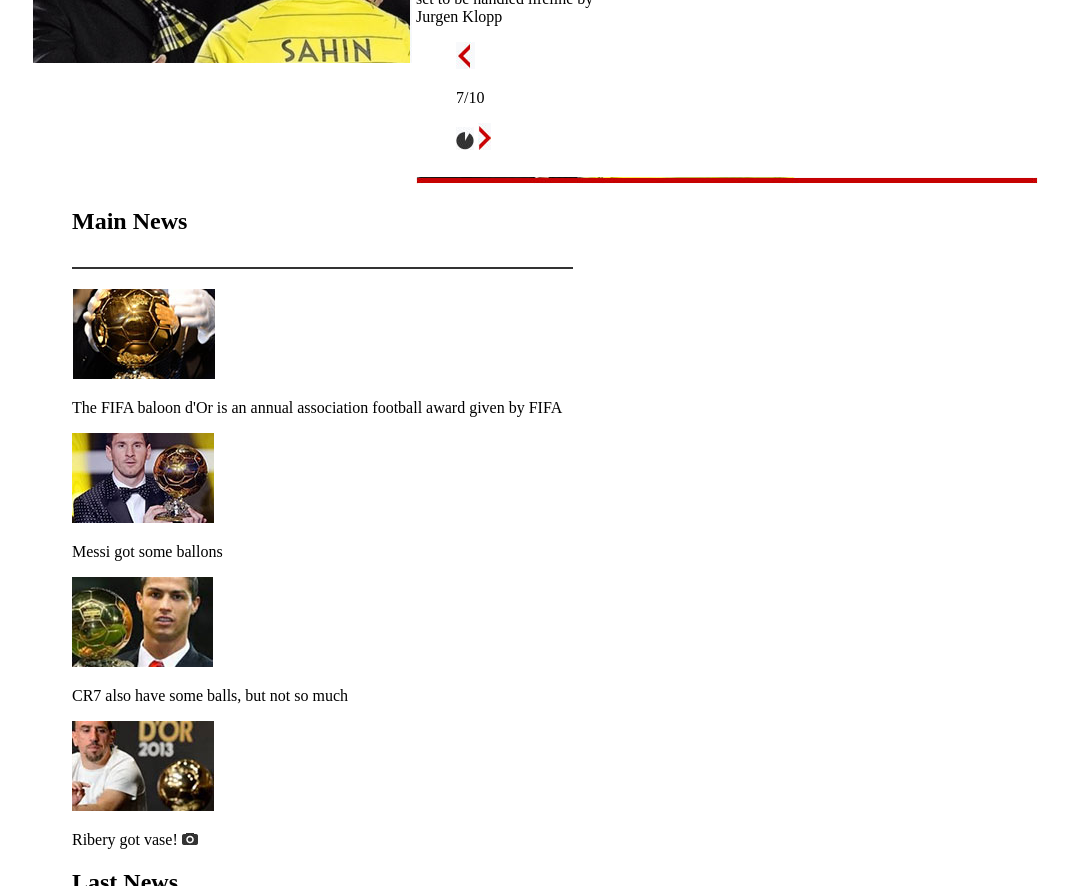
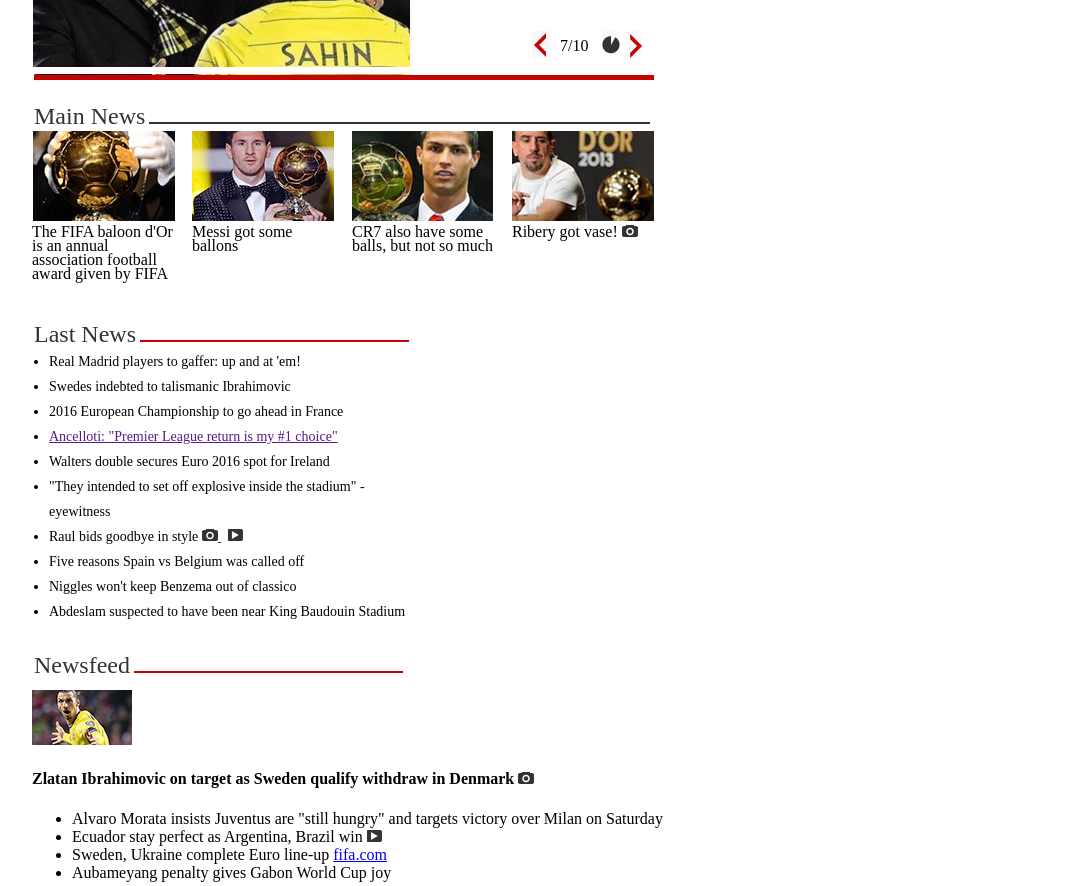
Before and after one commit to tony-blackie/football-news, a website: page index.html in a window 1280 px wide. Shown: the part 248-1134 px from the top of the page, without its empty margins (138-1207 px from the left). Drawn offline with Linux system fonts and the light colour scheme.

Commit message:
Added css styles

```diff
--- a/index.html
+++ b/index.html
@@ -17,7 +17,7 @@
 	<article class="slider">
 		<img class="slider__slide-img" src="img/sahin_trainer.jpg"/>
 		<section class="slider__text-wrapper">
-			<h2 class="slider__header">Jurgen Klopp makes a sexy Liverpool</h2>
+			<h3 class="slider__header">Jurgen Klopp makes a sexy Liverpool</h3>
 			<p class="slider__text">Liverpool outcast Jose Enrique set to be handled lifeline by Jurgen Klopp</p>
 			<figure class="slider__controls">
 				<img class="slider__left" src="img/leftArrow.jpg"/>
@@ -25,14 +25,15 @@
 				<img class="slider__slider-part" src="img/sliderPart.jpg"/>
 				<img class="slider__right" src="img/rightArrow.jpg"/>
 			</figure>
+		</section>
 		<img class="slider__bottom-stripe" src="img/bottomStripe.jpg"/>
-		</section>
 	</article>
 	<article class="main-news">
 		<figure class="main-news__title-section">
 			<h2 class="main-news__title">Main News</h2>
 			<img class="main-news__title-stripe" src="img/newsStripe.jpg"/>
 		</figure>
+		<div class="main-news__item-wrapper">
 			<figure class="main-news__news-item">
 				<img class="main-news__item-image" src="img/news-item1.jpg"/>
 				<p class="main-news__item-text">The FIFA baloon d'Or is an annual
@@ -54,6 +55,7 @@
 					</a>
 				</p>
 			</figure>
+		</div>
 	</article>
 	<div class="other-news-wrapper">
 		<div class="other-news">
@@ -66,7 +68,9 @@
 					<li class="last-news__list-item">Real Madrid players to gaffer: up and at 'em!</li>
 					<li class="last-news__list-item">Swedes indebted to talismanic Ibrahimovic</li>
 					<li class="last-news__list-item">2016 European Championship to go ahead in France</li>
-					<li class="last-news__list-item">Ancelloti: "Premier League return is my #1 choice"</li>
+					<li class="last-news__list-item">
+						<a href="">Ancelloti: "Premier League return is my #1 choice"</a>
+					</li>
 					<li class="last-news__list-item">Walters double secures Euro 2016 spot for Ireland</li>
 					<li class="last-news__list-item">
 						"They intended to set off explosive inside the stadium" - eyewitness
--- a/src/sass/index.sass
+++ b/src/sass/index.sass
@@ -20,15 +20,103 @@
   &__slide-img
     display: inline-block
     vertical-align: top
-
+    margin: 4px 0 0 0
   &__text-wrapper
     display: inline-block
     width: 220px
-    //width: 170px
-    height: 101px
   &__header
     font-size: 30px
+    font-weight: normal
     font-family: "PT Serif"
     color: rgb(200, 0, 0)
     line-height: 1.2
-    text-align: left
+    margin: 12px 0px 0px 16px
+  &__text
+    font-size: 14px
+    font-family: "PT Sans"
+    color: rgb(51, 51, 51)
+    margin: 12px 0px 0px 17px
+    line-height: 17px
+  &__controls
+    height: 32px
+    margin: 34px 0 0 116px
+    width: 115px
+  &__left
+    display: inline-block
+    vertical-align: top
+  &__slide-number
+    display: inline-block
+    vertical-align: top
+    margin: 6px 0 0 5px
+  &__slider-part
+    display: inline-block
+    vertical-align: top
+    margin-left: 10px
+  &__right
+    display: inline-block
+    vertical-align: top
+    margin-left: 5px
+  &__bottom-stripe
+    margin: 0 0 0 1px
+
+.main-news
+  &__title-section
+    margin: 0
+  &__title
+    display: inline-block
+    font-size: 24px
+    font-family: "PT Sans"
+    color: rgb(51, 51, 51)
+    line-height: 1.25
+    font-weight: normal
+    margin: 16px 0 0 2px
+  &__title-stripe
+    display: inline-block
+  &__news-item
+    display: inline-block
+    margin: 0 13px 0 0
+    width: 143px
+    vertical-align: top
+  &__item-text
+    margin: 0 0 0 0
+    line-height: 14px
+
+.other-news-wrapper
+  margin: 22px 0 0 0
+
+.last-news
+  &__title-section
+    margin: 0
+  &__title
+    display: inline-block
+    font-size: 24px
+    font-family: "PT Sans"
+    color: rgb(51, 51, 51)
+    line-height: 1.25
+    font-weight: normal
+    margin: 16px 0 0 2px
+  &__title-stripe
+    display: inline-block
+  &__list
+    padding-left: 17px
+    width: 365px
+    margin: 0
+    line-height: 25px
+    font-size: 14px
+.newsfeed
+  margin-top: 10px
+
+  &__title-section
+    margin: 0
+  &__title
+    display: inline-block
+    font-size: 24px
+    font-family: "PT Sans"
+    color: rgb(51, 51, 51)
+    line-height: 1.25
+    font-weight: normal
+    margin: 16px 0 0 2px
+  &__title-stripe
+    display: inline-block
+  &__top-news-section
+    margin: 10px 0 0 0
```
Also changed, not shown: css/index.css. Lines whose indentation alone changed are shown as unchanged.
